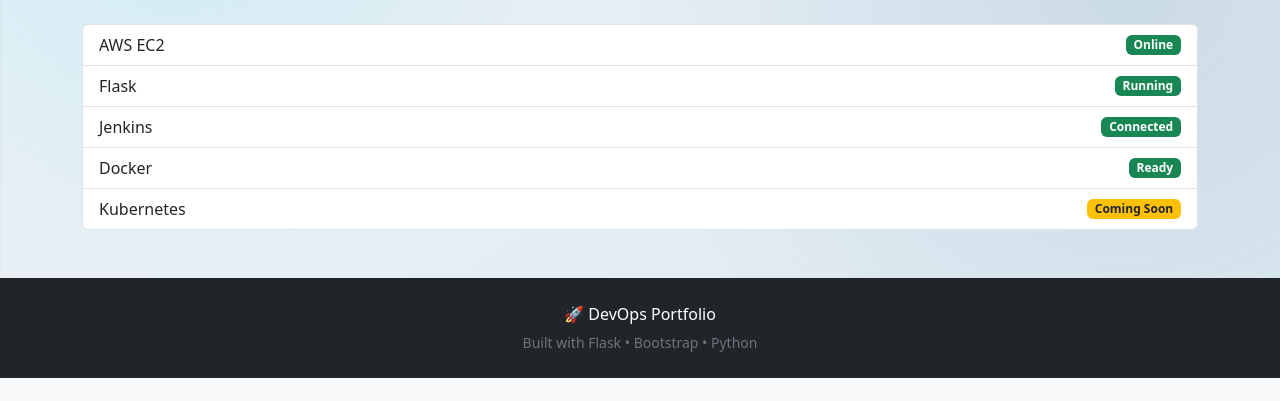
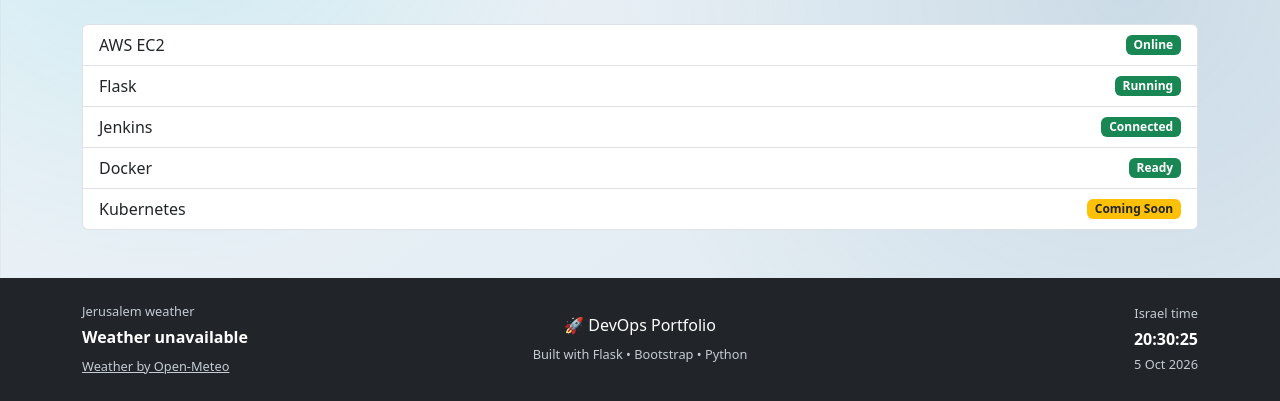
Before and after one commit to DanielDahan-work/Project_Y, a Flask app: page / in a window 1280 px wide. Shown: the part 1073-1474 px from the top of the page. Before the commit the page ends 1451 px from the top, so only its background shows below. Run offline with Flask 3, Linux system fonts and the light colour scheme.

Commit message:
Add Israel clock and Open-Meteo weather to shared footer

```diff
--- a/app/static/css/style.css
+++ b/app/static/css/style.css
@@ -1,5 +1,12 @@
 body {
     background-color: #f8f9fa;
+    display: flex;
+    flex-direction: column;
+    min-height: 100vh;
+}
+
+.page-content {
+    flex: 1;
 }
 
 body.app-surface {
@@ -158,3 +165,54 @@ body.app-surface {
 footer {
     margin-top: 80px;
 }
+
+.footer-layout {
+    display: grid;
+    grid-template-columns: minmax(0, 1fr) auto minmax(0, 1fr);
+    align-items: center;
+    gap: 1.5rem;
+}
+
+.footer-weather {
+    text-align: left;
+}
+
+.footer-clock {
+    text-align: right;
+}
+
+.footer-label,
+.footer-muted,
+.footer-source {
+    font-size: 0.8rem;
+    color: #c3cbd3;
+}
+
+.footer-label,
+.footer-muted {
+    margin: 0;
+}
+
+.footer-value {
+    display: block;
+    margin: 0.25rem 0;
+    font-size: 1rem;
+    font-weight: 600;
+    font-variant-numeric: tabular-nums;
+}
+
+.footer-source:hover {
+    color: #fff;
+}
+
+@media (max-width: 767.98px) {
+    .footer-layout {
+        grid-template-columns: minmax(0, 1fr) minmax(0, 1fr);
+        gap: 1.25rem 0.75rem;
+    }
+
+    .footer-brand {
+        grid-column: 1 / -1;
+        grid-row: 2;
+    }
+}
--- /dev/null
+++ b/app/static/js/footer.js
@@ -0,0 +1,83 @@
+(() => {
+    "use strict";
+
+    const clock = document.querySelector("[data-clock]");
+    const clockDate = document.querySelector("[data-clock-date]");
+    if (clock) {
+        const options = { timeZone: clock.dataset.timezone };
+        const timeFormat = new Intl.DateTimeFormat("en-GB", {
+            ...options, hour: "2-digit", minute: "2-digit", second: "2-digit",
+            hourCycle: "h23",
+        });
+        const dateFormat = new Intl.DateTimeFormat("en-GB", {
+            ...options, day: "numeric", month: "short", year: "numeric",
+        });
+        const updateClock = () => {
+            const now = new Date();
+            clock.textContent = timeFormat.format(now);
+            clock.dateTime = now.toISOString();
+            if (clockDate) clockDate.textContent = dateFormat.format(now);
+        };
+        updateClock();
+        window.setInterval(updateClock, 1000);
+    }
+
+    const weather = document.querySelector("[data-weather]");
+    const status = document.querySelector("[data-weather-status]");
+    if (!weather || !status) return;
+
+    // WMO weather codes returned by Open-Meteo.
+    const descriptions = new Map([
+        [0, "☀️ Clear"], [1, "🌤️ Mainly clear"], [2, "⛅ Partly cloudy"],
+        [3, "☁️ Overcast"], [45, "🌫️ Fog"], [48, "🌫️ Fog"],
+        [51, "🌦️ Drizzle"], [53, "🌦️ Drizzle"], [55, "🌦️ Drizzle"],
+        [56, "🌧️ Freezing drizzle"], [57, "🌧️ Freezing drizzle"],
+        [61, "🌧️ Rain"], [63, "🌧️ Rain"], [65, "🌧️ Rain"],
+        [66, "🌧️ Freezing rain"], [67, "🌧️ Freezing rain"],
+        [71, "🌨️ Snow"], [73, "🌨️ Snow"], [75, "🌨️ Snow"], [77, "🌨️ Snow grains"],
+        [80, "🌧️ Showers"], [81, "🌧️ Showers"], [82, "🌧️ Showers"],
+        [85, "🌨️ Snow showers"], [86, "🌨️ Snow showers"],
+        [95, "⛈️ Thunderstorm"], [96, "⛈️ Thunderstorm"], [99, "⛈️ Thunderstorm"],
+    ]);
+
+    const url = new URL("https://api.open-meteo.com/v1/forecast");
+    url.search = new URLSearchParams({
+        latitude: weather.dataset.latitude,
+        longitude: weather.dataset.longitude,
+        current: "temperature_2m,weather_code,is_day",
+        temperature_unit: "celsius",
+    }).toString();
+
+    let loading = false;
+    const updateWeather = async () => {
+        if (loading) return;
+        loading = true;
+        const controller = new AbortController();
+        const timeout = window.setTimeout(() => controller.abort(), 10000);
+        try {
+            const response = await fetch(url, { signal: controller.signal });
+            if (!response.ok) throw new Error("Weather request failed");
+            const data = await response.json();
+            const current = data.current;
+            if (!current || !Number.isFinite(current.temperature_2m)
+                || !Number.isInteger(current.weather_code)
+                || ![0, 1].includes(current.is_day)) {
+                throw new Error("Invalid weather response");
+            }
+            let description = descriptions.get(current.weather_code) || "Weather";
+            if (current.is_day === 0 && [0, 1].includes(current.weather_code)) {
+                description = "🌙 Clear";
+            }
+            status.textContent = `${Math.round(current.temperature_2m)}°C · ${description}`;
+        } catch {
+            // Do not leave old observations looking current after a failed refresh.
+            status.textContent = "Weather unavailable";
+        } finally {
+            window.clearTimeout(timeout);
+            loading = false;
+        }
+    };
+
+    updateWeather();
+    window.setInterval(updateWeather, 15 * 60 * 1000);
+})();
--- a/app/templates/base.html
+++ b/app/templates/base.html
@@ -14,7 +14,7 @@
           href="https://cdn.jsdelivr.net/npm/bootstrap-icons@1.13.1/font/bootstrap-icons.min.css">
 
     <link rel="stylesheet"
-          href="{{ url_for('static', filename='css/style.css', v='20261001-2') }}">
+          href="{{ url_for('static', filename='css/style.css', v='20261005-1') }}">
 
 </head>
 
@@ -93,30 +93,48 @@
 
 </nav>
 
-<div class="container mt-5">
+<main class="container mt-5 page-content">
 
     {% block content %}
     {% endblock %}
 
-</div>
+</main>
 
-<footer class="bg-dark text-white mt-5 py-4">
+<footer class="bg-dark text-white mt-5 py-4 site-footer">
 
-    <div class="container text-center">
+    <div class="container footer-layout">
+
+        <section class="footer-weather" aria-label="Jerusalem weather"
+                 data-weather data-latitude="31.7683" data-longitude="35.2137">
+            <p class="footer-label">Jerusalem weather</p>
+            <p class="footer-value" data-weather-status role="status">Loading weather…</p>
+            <a class="footer-source" href="https://open-meteo.com/">Weather by Open-Meteo</a>
+        </section>
+
+        <div class="footer-brand text-center">
 
         <p class="mb-1">
             🚀 DevOps Portfolio
         </p>
 
-        <small class="text-secondary">
+        <small class="footer-muted">
             Built with Flask • Bootstrap • Python
         </small>
+
+        </div>
+
+        <section class="footer-clock" aria-label="Israel time">
+            <p class="footer-label">Israel time</p>
+            <time class="footer-value" data-clock data-timezone="Asia/Jerusalem">--:--:--</time>
+            <p class="footer-muted" data-clock-date></p>
+        </section>
 
     </div>
 
 </footer>
 
 <script src="https://cdn.jsdelivr.net/npm/bootstrap@5.3.7/dist/js/bootstrap.bundle.min.js"></script>
+<script src="{{ url_for('static', filename='js/footer.js', v='20261005-1') }}" defer></script>
 
 </body>
 
```
